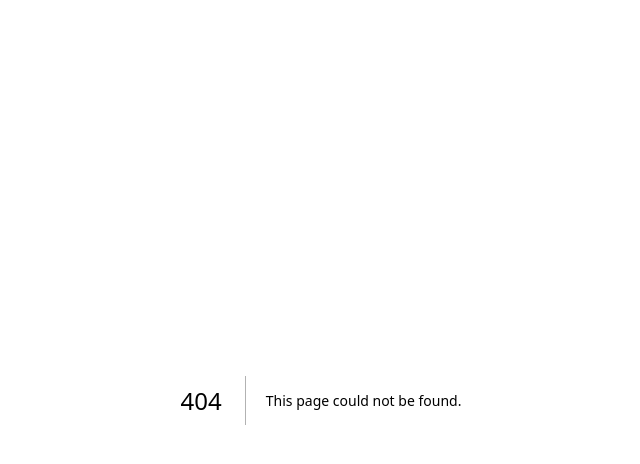
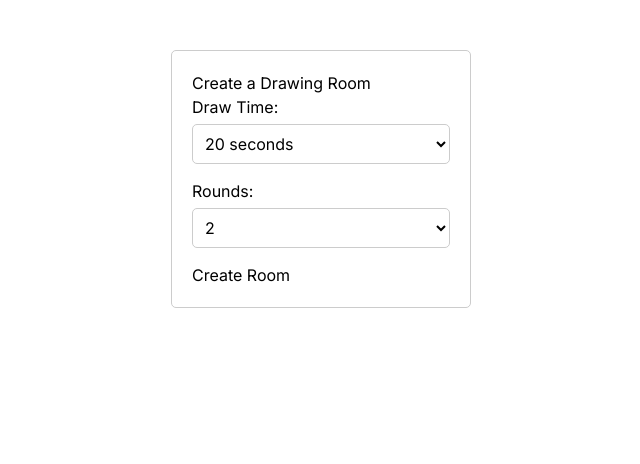
Before and after one commit to ll886/skribbl.io, a Next.js app in the folder frontend/: page /MakeRoom in a window 1280 px wide. Before the commit this address had no page. Shown: the top 464 px of the page, without its empty margins (319-959 px from the left). Built offline with nearby package versions, Linux system fonts and the light colour scheme.

Commit message:
makeroom added (#6)
* makeroom added

---------

authored-by: Kaung Zan <khz24@drexel.edu>

```diff
--- /dev/null
+++ b/frontend/app/MakeRoom/MakeRoom.css
@@ -0,0 +1,30 @@
+.drawing-room-container {
+    width: 300px;
+    margin: 50px auto;
+    padding: 20px;
+    border: 1px solid #ccc;
+    border-radius: 5px;
+  }
+
+  .option {
+    margin-bottom: 15px;
+  }
+
+  label {
+    display: block;
+    margin-bottom: 5px;
+  }
+
+  select {
+    width: 100%;
+    padding: 8px;
+    border: 1px solid #ccc;
+    border-radius: 5px;
+    background-color: #fff;
+    font-size: 16px;
+  }
+
+  select:focus {
+    outline: none;
+    border-color: #007bff;
+  }
--- /dev/null
+++ b/frontend/app/MakeRoom/page.tsx
@@ -0,0 +1,68 @@
+"use client";
+import React, { useState, useEffect } from "react";
+import "./MakeRoom.css";
+import { serverUrl } from "../config";
+
+const MakeRoom: React.FC = () => {
+    const [drawTime, setDrawTime] = useState<number>(20);
+    const [numRounds, setNumRounds] = useState<number>(2);
+
+    const handleDrawTimeChange = (e: React.ChangeEvent<HTMLSelectElement>) => {
+        setDrawTime(parseInt(e.target.value));
+    };
+
+    const handleNumRoundsChange = (e: React.ChangeEvent<HTMLSelectElement>) => {
+        setNumRounds(parseInt(e.target.value));
+    };
+
+    const handleSubmit = async () => {
+        try {
+            const response = await fetch(`${serverUrl}/api/rooms/`, {
+                method: "POST",
+                headers: {
+                    "Content-Type": "application/json"
+                },
+                body: JSON.stringify({
+                    drawTime: drawTime,
+                    numRounds: numRounds
+                })
+            });
+
+            if (!response.ok) {
+                throw new Error("Failed to create room");
+            }
+            console.log("Room created successfully");
+        } catch (error) {
+            console.error("Error creating room. ", error);
+        }
+    };
+
+    return (
+        <div className="drawing-room-container">
+            <h2>Create a Drawing Room</h2>
+            <div className="option">
+                <label>Draw Time:</label>
+                <select value={drawTime} onChange={handleDrawTimeChange}>
+                    {[...Array(11)].map((_, index) => (
+                        <option key={index} value={20 + index * 10}>
+                            {20 + index * 10} seconds
+                        </option>
+                    ))}
+                </select>
+            </div>
+            <div className="option">
+                <label>Rounds:</label>
+                <select value={numRounds} onChange={handleNumRoundsChange}>
+                    {[...Array(4)].map((_, index) => (
+                        <option key={index} value={index + 2}>
+                            {index + 2}
+                        </option>
+                    ))}
+                </select>
+            </div>
+            <button onClick={handleSubmit}>Create Room</button>
+        </div>
+    );
+};
+
+export default MakeRoom;
--- a/frontend/package.json
+++ b/frontend/package.json
@@ -19,6 +19,7 @@
     "socket.io-client": "^4.7.4"
   },
   "devDependencies": {
+    "@types/js-cookie": "^3.0.6",
     "@types/node": "^20",
     "@types/react": "^18",
     "@types/react-dom": "^18",
```
Also changed, not shown: 1 other file (tests, documents, lock files or other folders).
